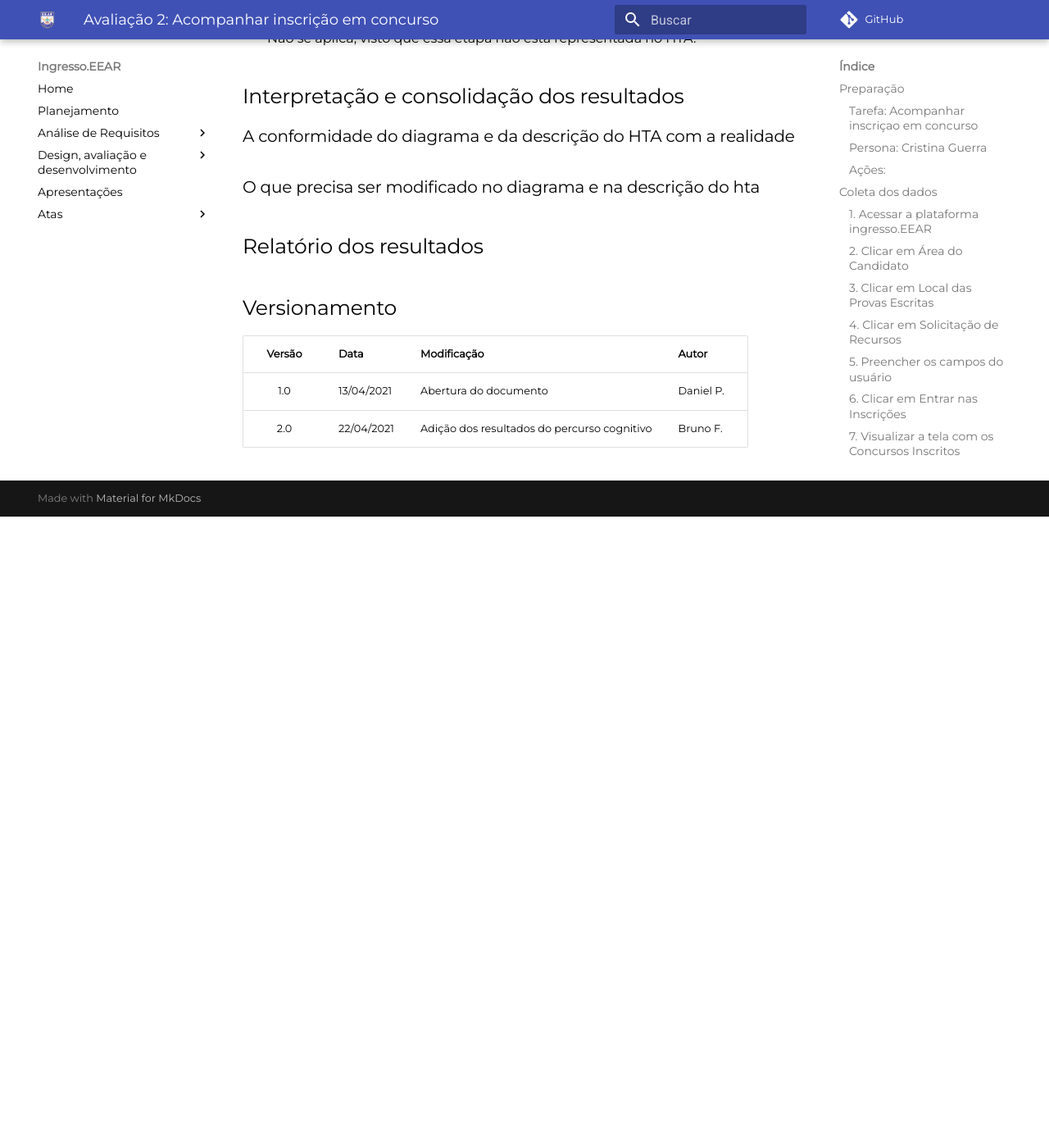
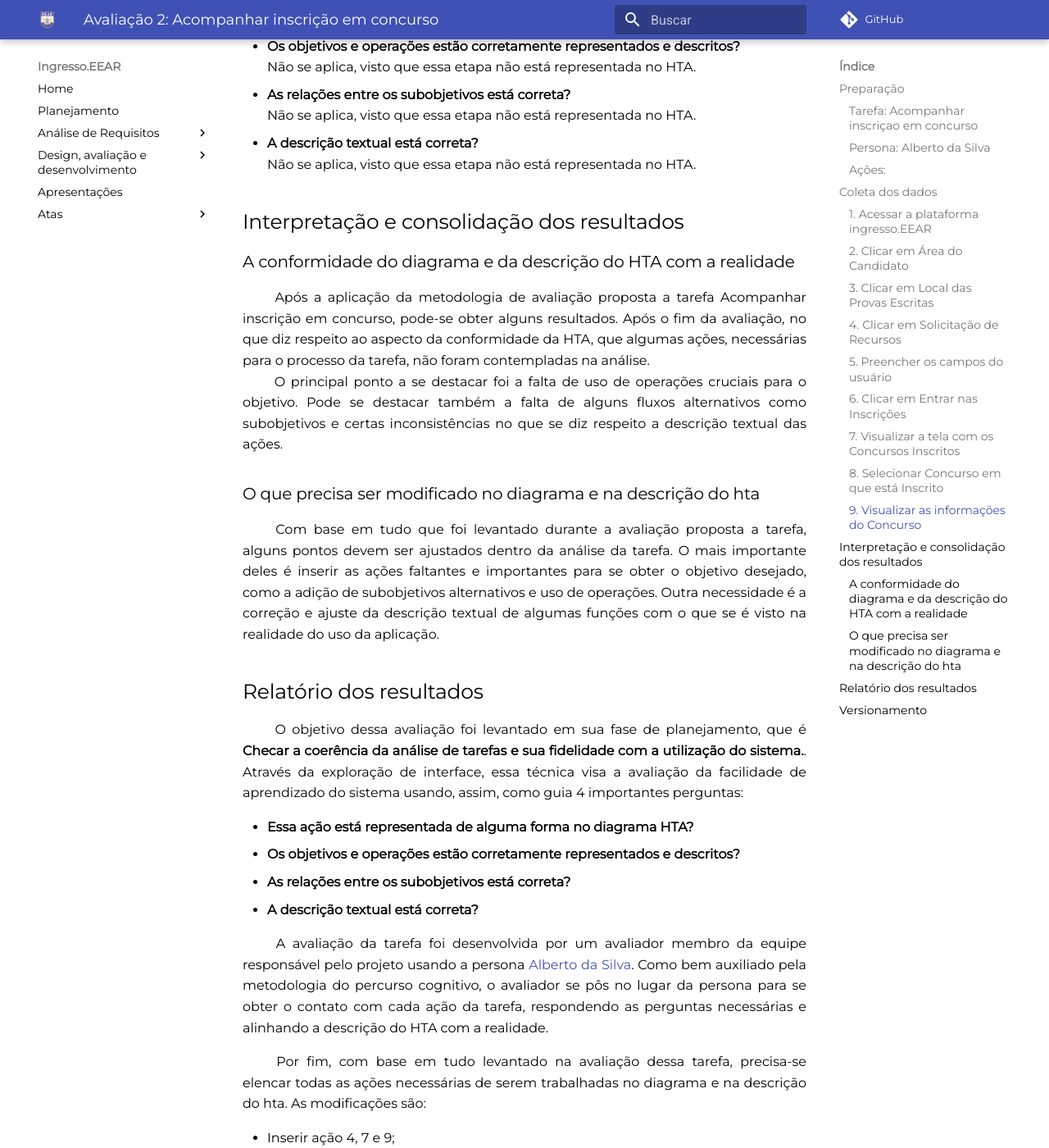
Before and after one commit to CarlosZoft/2020.2-Ingresso.eear, an MkDocs documentation site: the page built from docs/design-ava-dese/nivel-1/avaliacoes/avaliacao-acompanha.md, in a window 1280 px wide and 1400 px high, scrolled down 3335 px. Shown: the whole window at 82% size. Built offline with MkDocs 1.6.1 and Material for MkDocs 9.7.7, drawn with Linux system fonts in a browser that asks for light colours; comment, search, counter and statistics services are not loaded; before the commit the page ends 3965 px from its top, so only the background shows below that; some of the changed text lies outside the part shown.

Commit message:
(#36) Inserindo Interpretação e consolidação dos resultados e Relatório dos resultados

```diff
--- a/docs/design-ava-dese/nivel-1/avaliacoes/avaliacao-acompanha.md
+++ b/docs/design-ava-dese/nivel-1/avaliacoes/avaliacao-acompanha.md
@@ -2,7 +2,7 @@
 
 ##Preparação
 #### Tarefa: [Acompanhar inscriçao em concurso](../../../../analise-de-requisitos/analise-de-tarefas/#acompanhar-inscricao-em-concurso)
-#### Persona: [Cristina Guerra](../../../../analise-de-requisitos/personas/#cristina-guerra)
+#### Persona: [Alberto da Silva](../../../../analise-de-requisitos/personas/#alberto-da-silva)
 
 #### Ações:
 - 1 Acessar a plataforma ingresso.EEAR;
@@ -20,8 +20,8 @@
 #### 1. Acessar a plataforma ingresso.EEAR
 - **Essa ação está representada de alguma forma no diagrama HTA?**<br> Sim, está representada como o objetivo 1.
 - **Os objetivos e operações estão corretamente representados e descritos?**<br> Sim, acessar a plataforma está representado como um objetivo.
-- **As relações entre os subobjetivos está correta?**<br> Parcialmente, poderiam ter mais 1 subobjetivo advindo do objetivo 1.
-- **A descrição textual está correta?**<br> Parcialmente, o plano correto deveria abordar o acesso a página inicial do site.
+- **As relações entre os subobjetivos está correta?**<br> Parcialmente, poderiam ter mais 1 subobjetivo advindo do objetivo 1, o Clicar em Solicitação de Recursos.
+- **A descrição textual está correta?**<br> Parcialmente, o plano correto deveria abordar o acesso à página inicial do site.
 
 #### 2. Clicar em Área do Candidato
 - **Essa ação está representada de alguma forma no diagrama HTA?**<br> Sim, está apresentada como o subobjetivos 1.1.
@@ -32,26 +32,26 @@
 #### 3. Clicar em Local das Provas Escritas
 - **Essa ação está representada de alguma forma no diagrama HTA?**<br> Sim, está apresentada como o subobjetivos 1.2.
 - **Os objetivos e operações estão corretamente representados e descritos?**<br> Sim
-- **As relações entre os subobjetivos está correta?**<br> Parcialmente, talvez devesse obter a ação de Preencher os campos do usuário.
+- **As relações entre os subobjetivos está correta?**<br> Parcialmente, talvez devesse obter a ação de Preencher os campos do usuário como subobjetivo.
 - **A descrição textual está correta?**<br> Parcialmente, a Recomendação não parece estar de acordo com o objetivo.
 
 #### 4. Clicar em Solicitação de Recursos
 - **Essa ação está representada de alguma forma no diagrama HTA?**<br> Não.
 - **Os objetivos e operações estão corretamente representados e descritos?**<br> Não se aplica, visto que essa etapa não está representada no HTA.
-- **As relações entre os subobjetivos está correta?**<br> Não se aplica, visto que essa etapa não está representada no HTA.
+- **As relações entre os subobjetivos está correta?**<br> Parcialmente, talvez devesse obter a ação de Preencher os campos do usuário como subobjetivo.
 - **A descrição textual está correta?**<br> Não se aplica, visto que essa etapa não está representada no HTA.
 
 #### 5. Preencher os campos do usuário
-- **Essa ação está representada de alguma forma no diagrama HTA?**<br> Não.
-- **Os objetivos e operações estão corretamente representados e descritos?**<br> Não se aplica, visto que essa etapa não está representada no HTA.
-- **As relações entre os subobjetivos está correta?**<br> Não se aplica, visto que essa etapa não está representada no HTA.
-- **A descrição textual está correta?**<br> Não se aplica, visto que essa etapa não está representada no HTA.
+- **Essa ação está representada de alguma forma no diagrama HTA?**<br> Sim.
+- **Os objetivos e operações estão corretamente representados e descritos?**<br> Parcialmente, a ação está mesclada à de Clicar em Entrar nas Inscrições.
+- **As relações entre os subobjetivos está correta?**<br> Não, devido a mesclagem com Clicar em Entrar nas Inscrições, se torna necessário reajustar seus subobjetivos e suas relações.
+- **A descrição textual está correta?**<br> Não, devido a mesclagem com Clicar em Entrar nas Inscrições, se torna necessário elaborar sua nova descrição textual.
 
 #### 6. Clicar em Entrar nas Inscrições
 - **Essa ação está representada de alguma forma no diagrama HTA?**<br> Não.
-- **Os objetivos e operações estão corretamente representados e descritos?**<br> Não se aplica, visto que essa etapa não está representada no HTA.
-- **As relações entre os subobjetivos está correta?**<br> Não se aplica, visto que essa etapa não está representada no HTA.
-- **A descrição textual está correta?**<br> Não se aplica, visto que essa etapa não está representada no HTA.
+- **Os objetivos e operações estão corretamente representados e descritos?**<br> Parcialmente, a ação está mesclada a de Clicar em Entrar nas Inscrições.
+- **As relações entre os subobjetivos está correta?**<br> Não, devido a mesclagem com Clicar em Entrar nas Inscrições, se torna necessário reajustar seus subobjetivos e suas relações.
+- **A descrição textual está correta?**<br> Não, devido a mesclagem com Clicar em Entrar nas Inscrições, se torna necessário elaborar sua nova descrição textual.
 
 
 #### 7. Visualizar a tela com os Concursos Inscritos
@@ -65,9 +65,9 @@
 - **Essa ação está representada de alguma forma no diagrama HTA?**<br> Sim, está apresentada como o subobjetivos 2.1.
 - **Os objetivos e operações estão corretamente representados e descritos?**<br> Sim
 - **As relações entre os subobjetivos está correta?**<br> Parcialmente, talvez devesse ter uma outra etapa posterior a isso.
-- **A descrição textual está correta?**<br> Parcialmente, talvez o feedback de visualizar as informações poderiam estar mais esclarecidas.
+- **A descrição textual está correta?**<br> Parcialmente, talvez inserir o feedback de visualizar as informações.
 
-#### 9. Visualizar as infsormações do Concurso
+#### 9. Visualizar as informações do Concurso
 - **Essa ação está representada de alguma forma no diagrama HTA?**<br> Não.
 - **Os objetivos e operações estão corretamente representados e descritos?**<br> Não se aplica, visto que essa etapa não está representada no HTA.
 - **As relações entre os subobjetivos está correta?**<br> Não se aplica, visto que essa etapa não está representada no HTA.
@@ -76,13 +76,34 @@
 ## Interpretação e consolidação dos resultados
 
 ### A conformidade do diagrama e da descrição do HTA com a realidade
+&emsp;&emsp; Após a aplicação da metodologia de avaliação proposta a tarefa Acompanhar inscrição em concurso, pode-se obter alguns resultados. Após o fim da avaliação, no que diz respeito ao aspecto da conformidade da HTA, que algumas ações, necessárias para o processo da tarefa, não foram contempladas na análise.<br>
+&emsp;&emsp; O principal ponto a se destacar foi a falta de uso de operações cruciais para o objetivo. Pode se destacar também a falta de alguns fluxos alternativos como subobjetivos e certas inconsistências no que se diz respeito a descrição textual das ações.
 
 ### O que precisa ser modificado no diagrama e na descrição do hta
+&emsp;&emsp; Com base em tudo que foi levantado durante a avaliação proposta a tarefa, alguns pontos devem ser ajustados dentro da análise da tarefa. O mais importante deles é inserir as ações faltantes e importantes para se obter o objetivo desejado, como a adição de subobjetivos alternativos e uso de operações. Outra necessidade é a correção e ajuste da descrição textual de algumas funções com o que se é visto na realidade do uso da aplicação.
 
 ## Relatório dos resultados
+&emsp;&emsp; O objetivo dessa avaliação foi levantado em sua fase de planejamento, que é **Checar a coerência da análise de tarefas e sua fidelidade com a utilização do sistema.**. Através da exploração de interface, essa técnica visa a avaliação da facilidade de aprendizado do sistema usando, assim, como guia 4 importantes perguntas:<br>
 
+- **Essa ação está representada de alguma forma no diagrama HTA?**<br>
+- **Os objetivos e operações estão corretamente representados e descritos?**<br>
+- **As relações entre os subobjetivos está correta?**<br>
+- **A descrição textual está correta?**<br>
+
+&emsp;&emsp; A avaliação da tarefa foi desenvolvida por um avaliador membro da equipe responsável pelo projeto usando a persona [Alberto da Silva](../../../../analise-de-requisitos/personas/#alberto-da-silva). Como bem auxiliado pela metodologia do percurso cognitivo, o avaliador se pôs no lugar da persona para se obter o contato com cada ação da tarefa, respondendo as perguntas necessárias e alinhando a descrição do HTA com a realidade.
+
+&emsp;&emsp; Por fim, com base em tudo levantado na avaliação dessa tarefa, precisa-se elencar todas as ações necessárias de serem trabalhadas no diagrama e na descrição do hta. As modificações são:
+
+- Inserir ação 4, 7 e 9;
+- Desacoplar as ações 5 e 6, ajustar relações, subobjetivos e descrição textual;
+- Inserir ação 4 como subobjetivo da ação 1;
+- Inserir ação 5 como subobjetivo da ação 2, 3 e 4;
+- Corrigir e ajustar a descrição textual da ação 1, 2, 3 e 8;
+
+&emsp;&emsp;
 ## Versionamento
 |Versão|Data|Modificação|Autor|
 |:-:|--|--|--|
 |1.0|13/04/2021|Abertura do documento|Daniel P.|
 |2.0|22/04/2021|Adição dos resultados do percurso cognitivo|Bruno F.|
+|2.1|23/04/2021|Adição dos tópicos Interpretação e consolidação dos resultados e Relatório dos resultados|Bruno F.|
```
